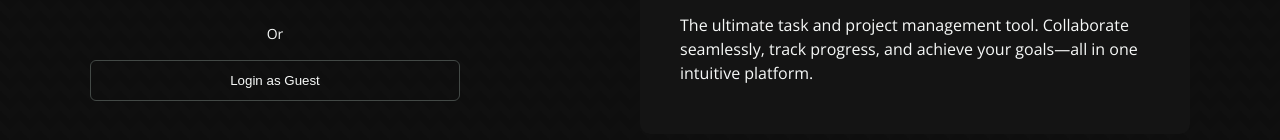
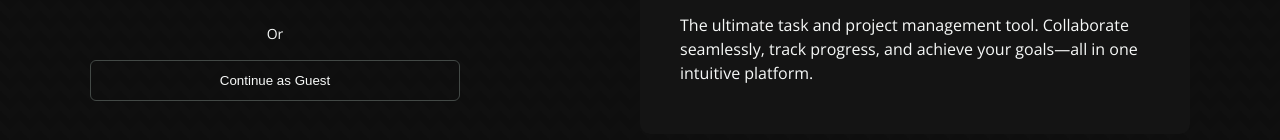
Before and after one commit to developerleonardo/trello-board, a React (Vite) app: page /signin in a window 1280 px wide. Shown: the part 570-710 px from the top of the page. Built offline with nearby package versions, Linux system fonts and the light colour scheme; what ldrs would draw is missing.

Commit message:
Add navigation for guest login and update button text

```diff
--- a/src/components/Sidebar/index.tsx
+++ b/src/components/Sidebar/index.tsx
@@ -9,6 +9,7 @@ import { FiLogOut, FiSidebar } from "react-icons/fi";
 import { LuChevronsUpDown } from "react-icons/lu";
 import { FaUser } from "react-icons/fa";
 import "./Sidebar.css";
+import { useNavigate } from "react-router-dom";
 
 const Sidebar = (): JSX.Element => {
   const {
@@ -27,6 +28,7 @@ const Sidebar = (): JSX.Element => {
   const [isProfileMenuOpen, setIsProfileMenuOpen] = useState<boolean>(false);
   const [isEditProfileModalOpen, setIsEditProfileModalOpen] =
     useState<boolean>(false);
+  const navigate = useNavigate();
 
   const getUser = async () => {
     const { data: user } = await supabase.auth.getUser();
@@ -46,6 +48,7 @@ const Sidebar = (): JSX.Element => {
     if (isGuest) {
       setIsGuest(false);
     }
+    navigate("/signin");
   };
 
   const filteredBoards = kanbanBoards.filter((board) => {
--- a/src/pages/login/index.tsx
+++ b/src/pages/login/index.tsx
@@ -3,7 +3,7 @@ import { Layout } from "../../components/Layout";
 import { supabase } from "../../supabase/client";
 import { TrelloBoardContext } from "../../Context";
 import { v4 as uuid } from "uuid";
-import { Link } from "react-router-dom";
+import { Link, useNavigate } from "react-router-dom";
 import { ErrorMessage } from "../../components/ErrorMessage";
 import { MdEdit } from "react-icons/md";
 import { RxDragHandleDots2 } from "react-icons/rx";
@@ -22,6 +22,7 @@ const Login = () => {
 
   const [email, setEmail] = useState("");
   const [password, setPassword] = useState("");
+  const navigate = useNavigate();
 
   const handleSubmit = async (e: React.FormEvent) => {
     e.preventDefault();
@@ -56,6 +57,7 @@ const Login = () => {
 
   const handleGuestLogin = () => {
     setIsGuest(true);
+    navigate("/");
     setKanbanBoards([
       {
         id: "1",
@@ -133,7 +135,7 @@ const Login = () => {
               className="button secondary-button"
               onClick={handleGuestLogin}
             >
-              Login as Guest
+              Continue as Guest
             </button>
           </form>
         </div>
@@ -199,9 +201,7 @@ const Login = () => {
                     Working on wireframes and mockups for the updated interface
                     design
                   </p>
-                  <span className="card-priority card-priority--low">
-                    Low
-                  </span>
+                  <span className="card-priority card-priority--low">Low</span>
                 </div>
               </div>
             </div>
```
